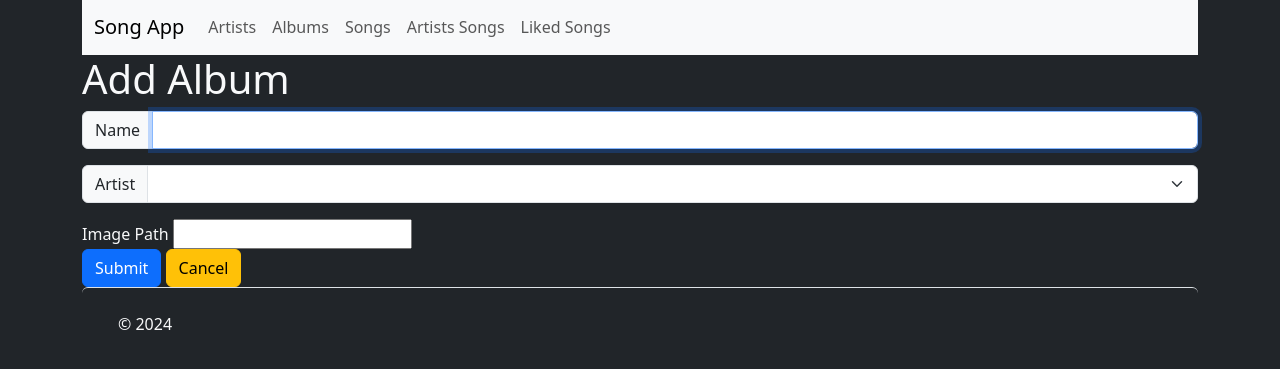
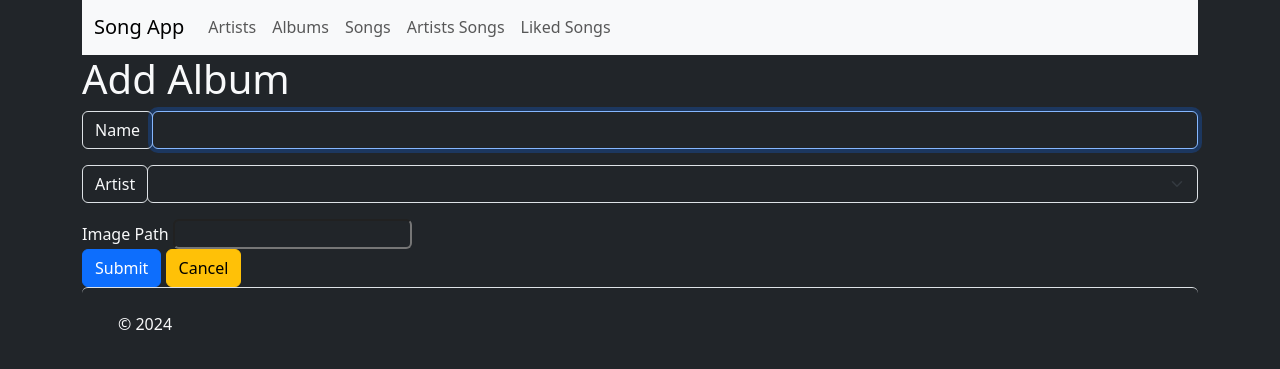
Before and after one commit to Grym3038/Dynamic_Unit2, a PHP site: template views/albums/albumForm.php in a window 1280 px wide. Shown: the part 25-394 px from the top of the page. Run offline with PHP 8.4, Linux system fonts and the light colour scheme; the template is opened without the code that fills it, so the values that code supplies are empty.

Commit message:
Added bootstrap formatting

```diff
--- a/views/albums/albumForm.php
+++ b/views/albums/albumForm.php
@@ -18,13 +18,13 @@
     <input type="hidden" name="albumId" value="<?php echo $album['id']; ?>" />
 
     <div class="input-group mb-3">
-        <span class="input-group-text" id="inputGroup-sizing-default">Name</span>
-        <input type="text" class="form-control" aria-describedby="inputGroup-sizing-default" name="name" id="name" autofocus
+        <span class="input-group-text bg-dark text-light rounded" id="inputGroup-sizing-default">Name</span>
+        <input type="text" class="form-control bg-dark text-light rounded" aria-describedby="inputGroup-sizing-default" name="name" id="name" autofocus
             value="<?php echo htmlspecialchars($album['name']); ?>" />
     </div>
     <div class="input-group mb-3">
-        <label class="input-group-text" for="inputGroupSelect01">Artist</label>
-        <select class="form-select" name="artistId" id="artistId">
+        <label class="input-group-text bg-dark text-light rounded" for="inputGroupSelect01">Artist</label>
+        <select class="form-select bg-dark text-light rounded" name="artistId" id="artistId">
             <?php foreach ($artists as $artist) : ?>
                 <option value="<?php echo $artist['id']; ?>"
                     <?php if ($album['artistId'] == $artist['id']) : ?>
@@ -37,7 +37,7 @@
     </div>
     <div>
         <label for="iPath">Image Path</label>
-        <input type="text" name="iPath" id="iPath"
+        <input type="text" name="iPath" id="iPath" class="bg-dark text-light rounded"
             value="<?php echo htmlspecialchars($album['iPath']); ?>" />
     </div>
     <div>
```
Also changed, not shown: views/albums/albumInfo.php (+5 -3 lines), views/albums/albums.php (+16 -28 lines).
